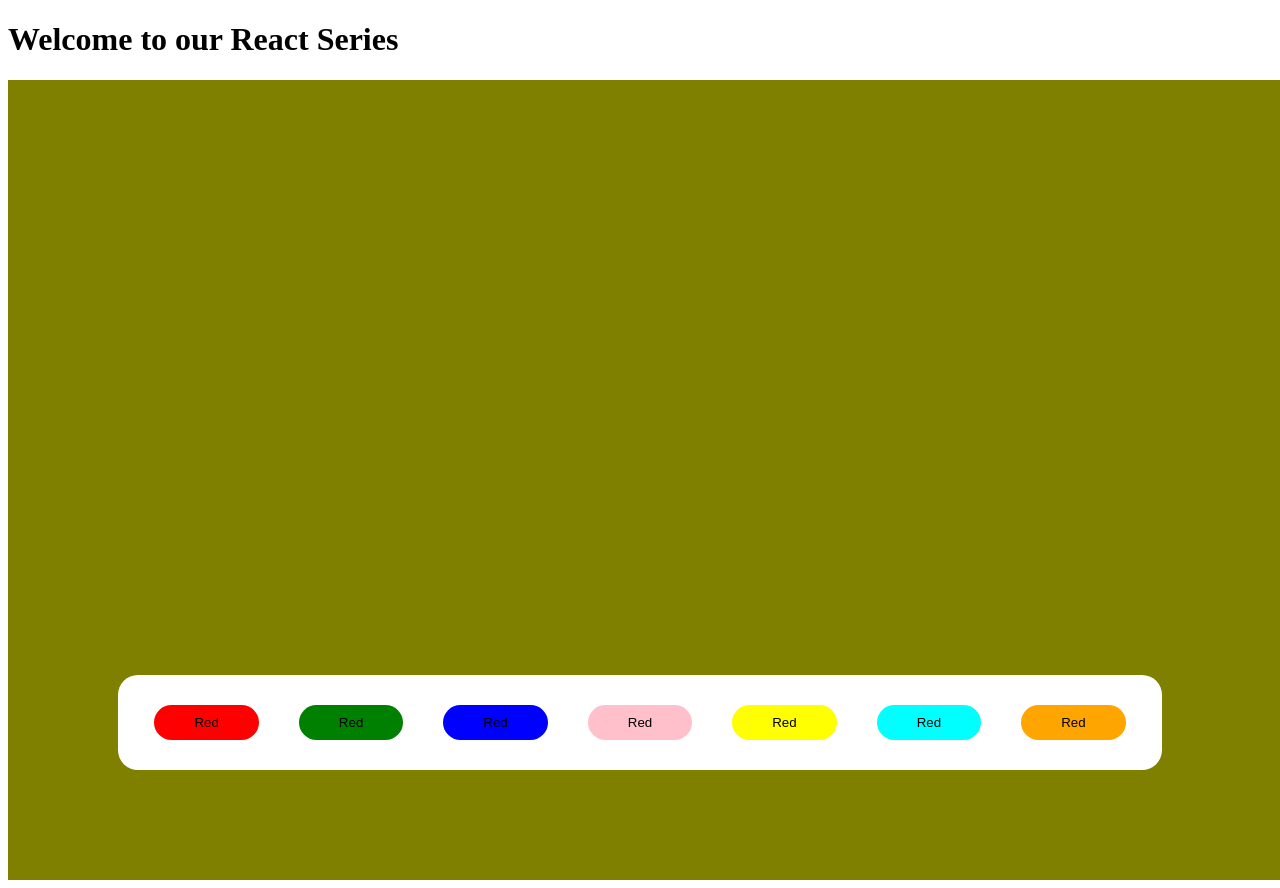
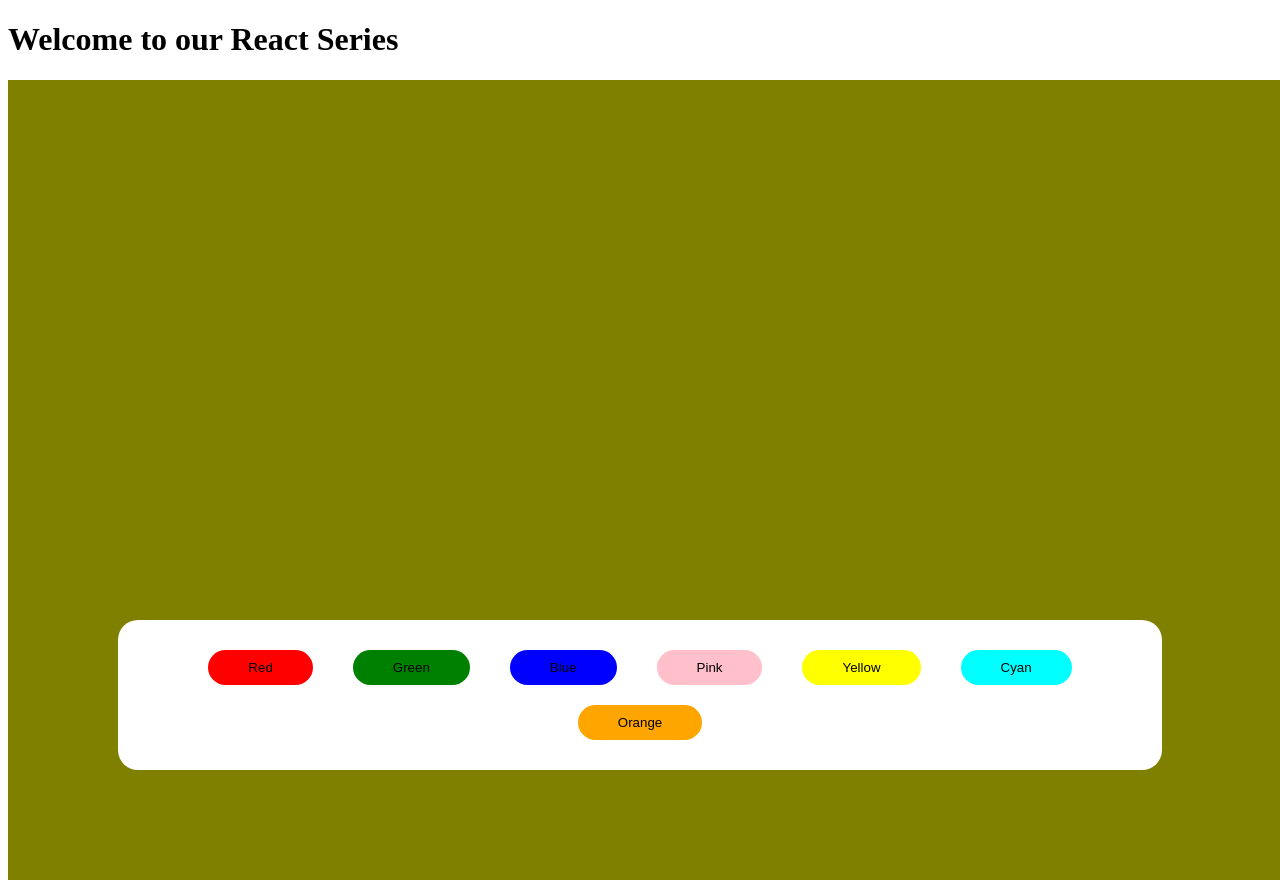
Before and after one commit to sandeepmernStack/react_production, a React (Vite) app in the folder 01_react/: page / in a window 1280 px wide. Built offline with nearby package versions, Linux system fonts and the light colour scheme.

Commit message:
update butto text

```diff
--- a/01_react/src/Bgchanger.jsx
+++ b/01_react/src/Bgchanger.jsx
@@ -6,12 +6,12 @@ const Bgchanger = () => {
     <div className='main-container' style={{backgroundColor:color}}>
        <div className="buttons-container">
           <button onClick={()=>setColor("red")} style={{backgroundColor:"red"}}>Red</button>
-          <button onClick={()=>setColor("green")} style={{backgroundColor:"green"}}>Red</button>
-          <button onClick={()=>setColor("blue")} style={{backgroundColor:"blue"}}>Red</button>
-          <button onClick={()=>setColor("pink")} style={{backgroundColor:"pink"}}>Red</button>
-          <button onClick={()=>setColor("yellow")} style={{backgroundColor:"yellow"}}>Red</button>
-          <button onClick={()=>setColor("cyan")} style={{backgroundColor:"cyan"}}>Red</button>
-          <button onClick={()=>setColor("orange")} style={{backgroundColor:"orange"}}>Red</button>
+          <button onClick={()=>setColor("green")} style={{backgroundColor:"green"}}>Green</button>
+          <button onClick={()=>setColor("blue")} style={{backgroundColor:"blue"}}>Blue</button>
+          <button onClick={()=>setColor("pink")} style={{backgroundColor:"pink"}}>Pink</button>
+          <button onClick={()=>setColor("yellow")} style={{backgroundColor:"yellow"}}>Yellow</button>
+          <button onClick={()=>setColor("cyan")} style={{backgroundColor:"cyan"}}>Cyan</button>
+          <button onClick={()=>setColor("orange")} style={{backgroundColor:"orange"}}>Orange</button>
        </div>
     </div>
   )
```
